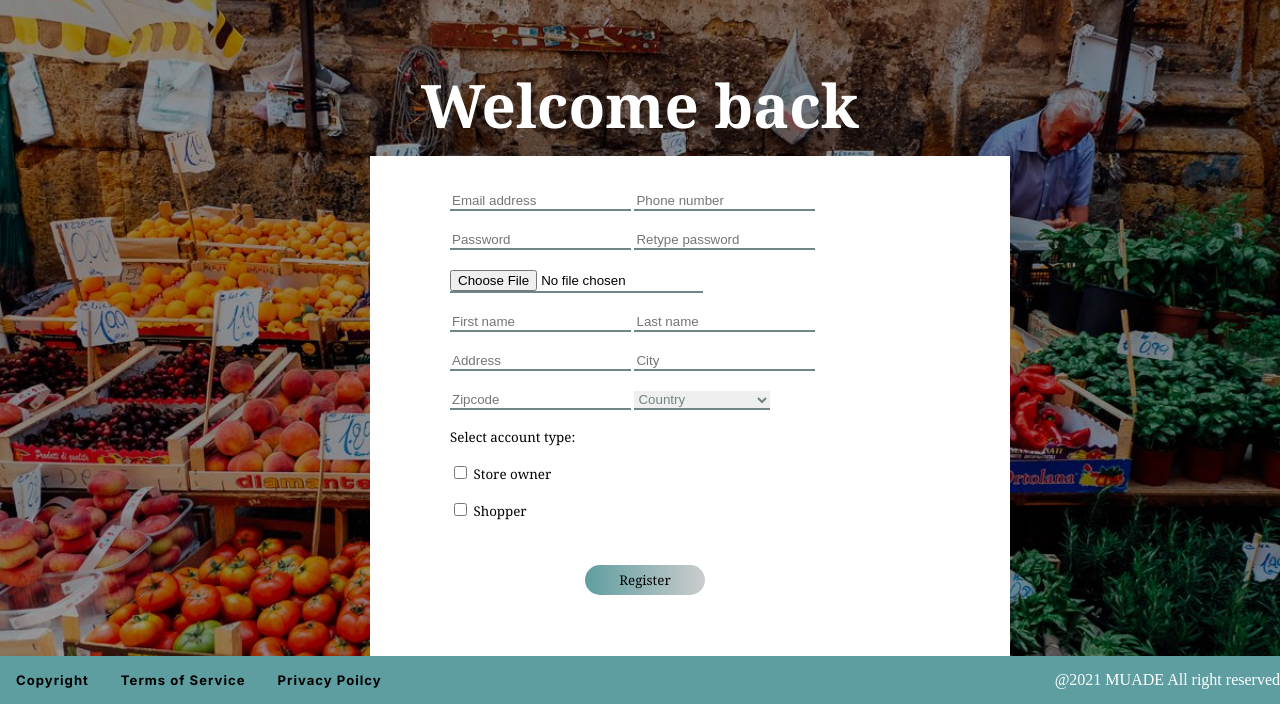
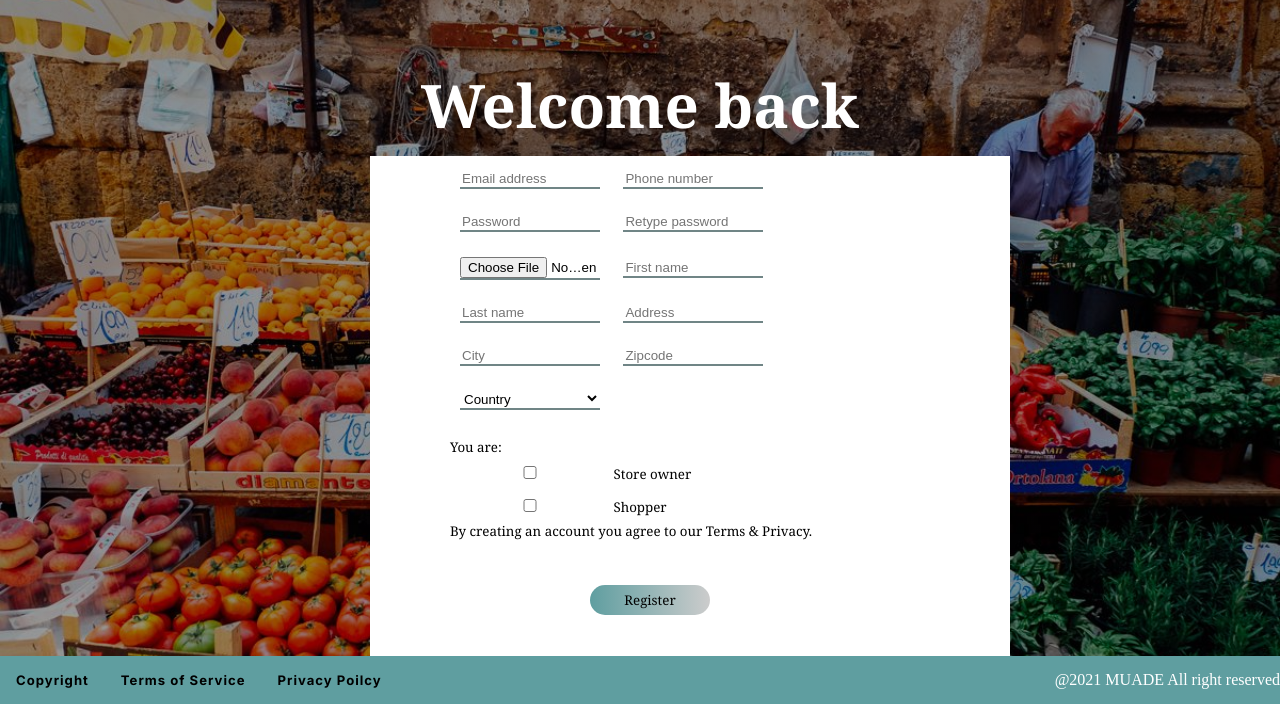
Before and after one commit to nhatquan0312/Web_Programming, a PHP site: page /myaccount.html in a window 1280 px wide. Shown: the part 101-805 px from the top of the page. Run offline with PHP 8.4, Linux system fonts and the light colour scheme; some libraries are stand-ins or nearby versions.

Commit message:
add changes

```diff
--- a/myaccount.css
+++ b/myaccount.css
@@ -172,7 +172,7 @@ main .background-image .myaccount .inputBox.w40 {
 
 main .background-image #register-form  {
     position: absolute;
-    width: 390px;
+    width: 400px;
     margin: auto;
     margin-bottom: auto;
     bottom: 0;
@@ -180,7 +180,7 @@ main .background-image #register-form  {
     flex-direction: column;
     justify-content: space-around;
     align-items: center;
-    min-height: 500px;
+    height: 450px;
     background-color: white;
 }
 main .background-image .register-form form .inputBox.w20 {
@@ -188,33 +188,29 @@ main .background-image .register-form form .inputBox.w20 {
     display: flex;
     justify-content: space-around;
     align-items: center;
-    flex-direction: column;
+    flex-wrap: wrap;
 
 }
-main .background-image .register-form form .inputBox.w20 input {
-    margin: 20px;
-}
-main .background-image .myaccount .inputBox.w20 input{
 
-    top: 30px;
+main .background-image .myaccount .inputBox.w20 input, select {
 
-    margin-top: 20px;
+
     border: none;
     border-bottom: 2px solid rgb(112, 133, 134);
     outline: none;
     background: transparent;
+    margin: 10px;
+    width: 35%;
+    padding-top: 5px;
+}
 
+
+main .background-image .myaccount .inputBox.w20 input [type="checkbox"]
+{
+    color: rgb(112, 133, 134);
 }
-select
-{
 
-color: rgb(112, 133, 134)!important;
-border: none;
-border-bottom: 2px solid rgb(112, 133, 134);
 
-color:rgb(112, 133, 134);
-
-}
 
 #register-form
 {left:450px;
--- a/myaccount.html
+++ b/myaccount.html
@@ -113,13 +113,14 @@
                          <option value="ZM">Zambia</option>
                      </select>
                      <br><br>
-                     <div class="checkbox">
-                         <span>Select account type:</span><br>
+                     <div class="check-box">
+                         <span>You are:</span><br>
                      <input type="checkbox" >
                     <span> Store owner</span><br>
                     <input type="checkbox" >
                     <span> Shopper</span>
                 </div>
+                <span class="p">By creating an account you agree to our Terms & Privacy.</span>
                 <div class="login-button">
 
 
```
